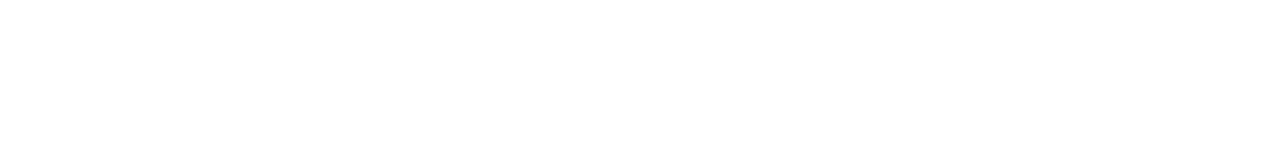
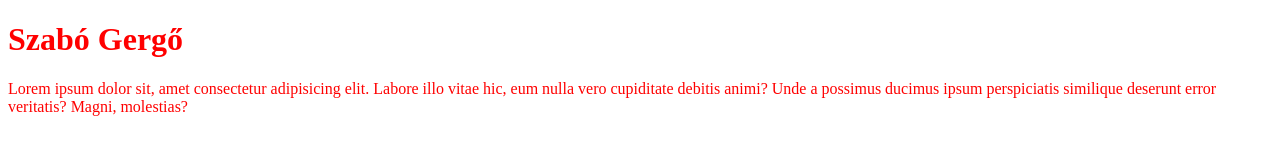
Before and after one commit to Kalamboo/ProbaProject, a plain HTML site: page index.html in a window 1280 px wide. Drawn offline with Linux system fonts and the light colour scheme.

Commit message:
kiinduló állapot

```diff
--- a/index.html
+++ b/index.html
@@ -5,8 +5,10 @@
     <meta http-equiv="X-UA-Compatible" content="IE=edge">
     <meta name="viewport" content="width=device-width, initial-scale=1.0">
     <title>Document</title>
+    <link rel="stylesheet" href="stilus.css" />
 </head>
 <body>
-
+    <h1>Szabó Gergő</h1>
+    <p>Lorem ipsum dolor sit, amet consectetur adipisicing elit. Labore illo vitae hic, eum nulla vero cupiditate debitis animi? Unde a possimus ducimus ipsum perspiciatis similique deserunt error veritatis? Magni, molestias?</p>
 </body>
 </html>
--- /dev/null
+++ b/stilus.css
@@ -0,0 +1,3 @@
+body{
+    color: red;
+}
```
